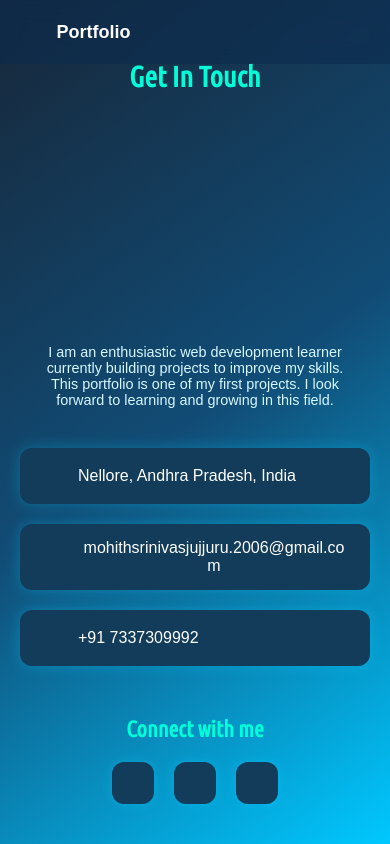
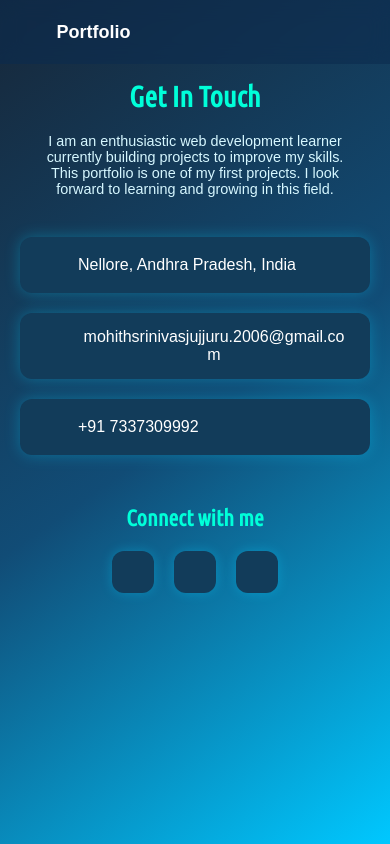
Before and after one commit to Mohith-Srinivas/Portfolio, a React (Create React App) app: page /contact in a window 390 px wide. Built offline with nearby package versions, Linux system fonts and the light colour scheme; some icons are missing; a web font is replaced by a local one.

Commit message:
fixed mobile vh issue

```diff
--- a/src/Contact/Contact.css
+++ b/src/Contact/Contact.css
@@ -8,7 +8,7 @@
 
   min-height: 100dvh;
   width: 100%;
-
+  justify-content: flex-start;
   padding: 60px 15px 40px;
   color: white;
   text-align: center;
@@ -36,6 +36,7 @@
 .contact-title {
   font-family: 'Ubuntu Condensed', sans-serif;
   font-size: 1.8rem;
+  margin-top: 20px;
   margin-bottom: 20px;
   color: #00ffd9;
 }
@@ -43,7 +44,7 @@
 .contact-description {
   font-family: 'Vend Sans', sans-serif;
   max-width: 90%;
-  margin: auto;
+  margin: 0 auto;
   margin-bottom: 40px;
   font-size: 0.9rem;
   color: #d6f7ff;
```
